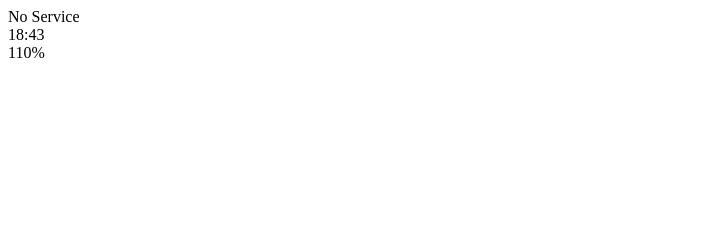
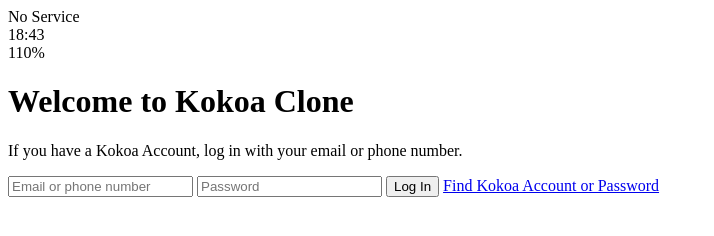
Before and after one commit to hong0813/kokoa-klone-2021-20th-challenge, a plain HTML site: page index.html in a window 1280 px wide. Shown: the whole page, without its empty margins (0-714 px from the left). Drawn offline with Linux system fonts and the light colour scheme.

Commit message:
Update index.html

```diff
--- a/index.html
+++ b/index.html
@@ -22,6 +22,20 @@
             <!-- Lightning Icon -->
         </div>
     </div>
-</body>
+    <header class="welcome-header">
+        <h1 class="welcome-header__title">Welcome to Kokoa Clone</h1>
+        <p class="welcome-header__text">
+            If you have a Kokoa Account, log in with your email or phone number.
+        </p>
+    </header>
 
-</html>
+    <form id="login-form">
+        <input type="text" placeholder="Email or phone number" />
+        <input type="password" placeholder="Password" />
+        <input type="submit" value="Log In" />
+        <a href="#">Find Kokoa Account or Password</a>
+    </form>
+
+    <script src="https://kit.fontawesome.com/6478f529f2.js" crossorigin="anonymous" </body>
+
+</html >
```
